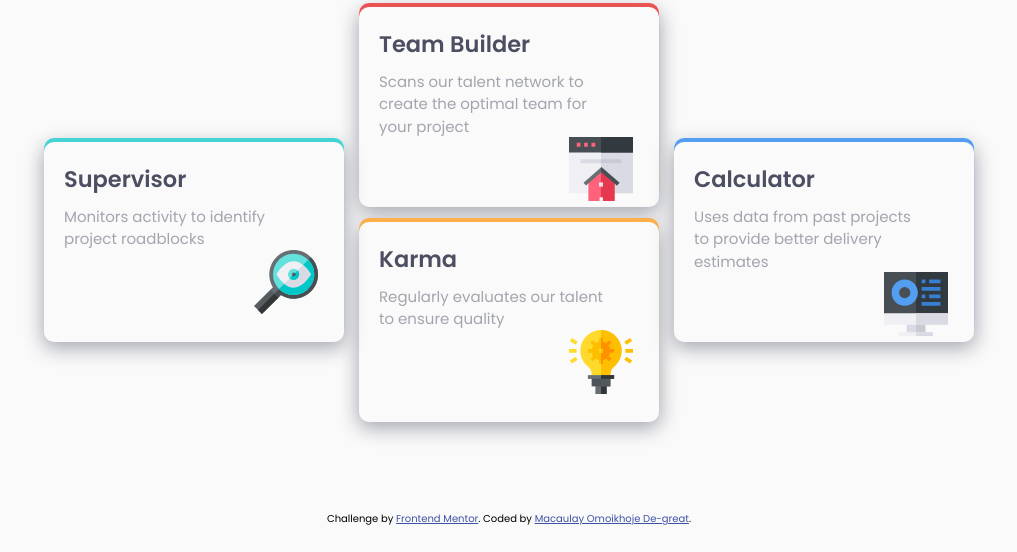
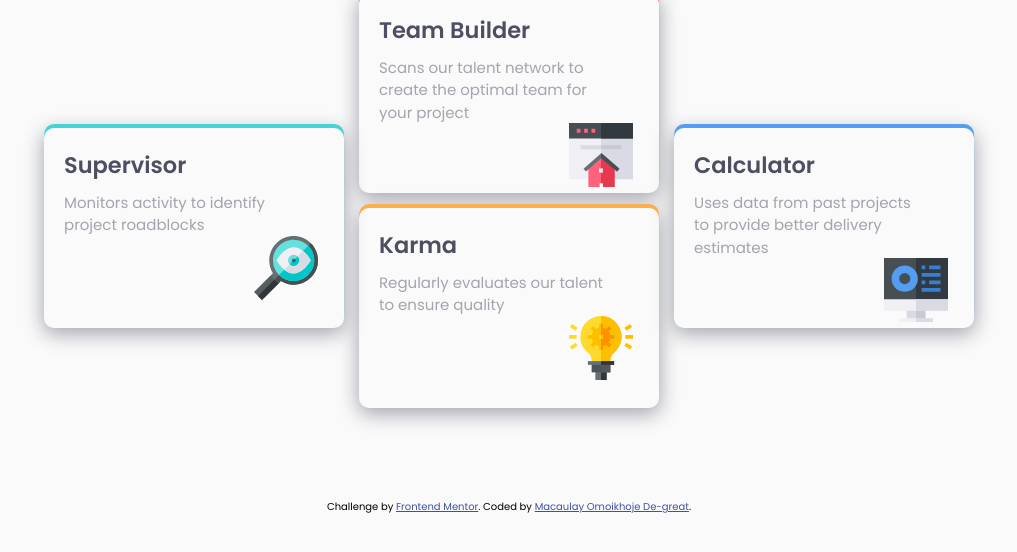
Before and after one commit to MacChristo/four-card-feature-section, a plain HTML site: page index.html in a window 1280 px wide. Shown: the part 248-800 px from the top of the page, without its empty margins (131-1148 px from the left). Drawn offline with Linux system fonts and the light colour scheme.

Commit message:
Update styles.css

```diff
--- a/css/styles.css
+++ b/css/styles.css
@@ -129,6 +129,11 @@
     font-size: 15px;
     overflow: hidden;
     font-family: 'Poppins', sans-serif;
+    display: flex;
+    flex-direction: column;
+    align-items: center;
+    align-self: center;
+    justify-content: center;
   }
 
   .parent-container {
@@ -137,11 +142,8 @@
     align-items: center;
     align-self: center;
     justify-content: center;
-    margin: 10px 190px 10px 190px;
     height: 90vh;
     max-width: 950px;
-    position: relative;
-    top: 0.75rem;
   }
 
   .heading {
```
